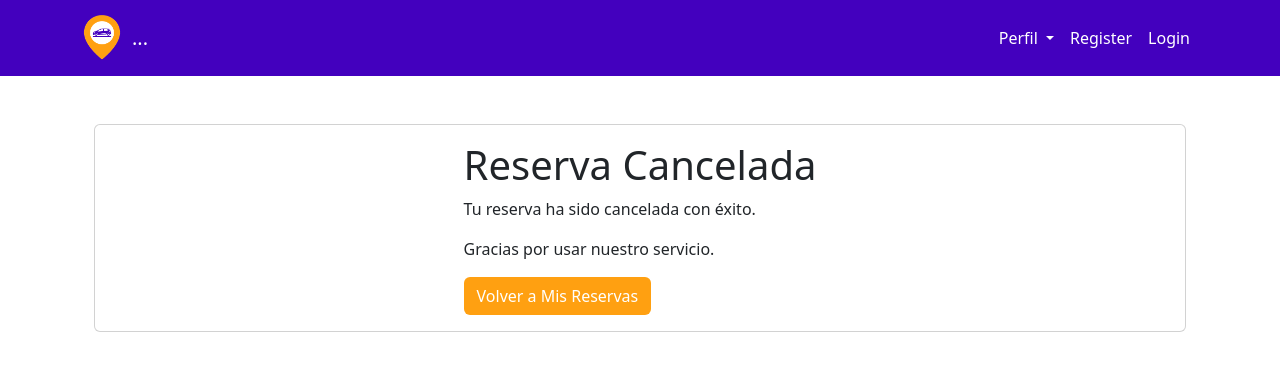
After one commit to NicoSabandoff/Estacionamiento, a Django app: page /confirmar_cancelacion/ in a window 1280 px wide. The commit adds this page. Shown: the top 371 px of the page. Run offline with Django 3.2, Linux system fonts and the light colour scheme; some libraries are stand-ins or nearby versions.

Commit message:
LISTOKOOO

```diff
--- a/app/templates/estacionamiento/arriendos.html
+++ b/app/templates/estacionamiento/arriendos.html
@@ -9,13 +9,13 @@
                     <h6 class="card-subtitle mb-2 text-muted">Fecha de Inicio: {{ arrendamiento.fecha_inicio }}</h6>
                     <h6 class="card-subtitle mb-2 text-muted">Fecha de Fin: {{ arrendamiento.fecha_fin }}</h6>
                     <h6 class="card-subtitle mb-2 text-muted">Dirección: {{ arrendamiento.estacionamiento.direccion }}</h6>
-                    <h6 class="card-subtitle mb-2 text-muted">Precio Total: {{ arrendamiento.precio }}</h6>
+                    <h6 class="card-subtitle mb-2 text-muted">Costo por Hora: {{ arrendamiento.precio }}</h6>
                     <!-- Agrega más detalles según tus modelos -->
                     <div class="btn-group" role="group">
                         <a href="{% url 'editar_arrendamiento' arrendamiento.id %}" class="btn">Modificar</a>
                     </div>
                     <div class="btn-group" role="group">
-                        <a href="" class="btn">Cancelar Reserva</a>
+                        <a href="{% url 'cancelar_reserva' arrendamiento.id %}" class="btn">Cancelar Reserva</a>
                     </div>
                 </div>
             </div>
--- /dev/null
+++ b/app/templates/estacionamiento/confirmacion_cancelado.html
@@ -0,0 +1,14 @@
+{% extends 'estacionamiento/base.html' %}
+
+{% block content %}
+<div class="container mt-5">
+    <div class="card d-flex align-items-center">
+        <div class="card-body">
+            <h1>Reserva Cancelada</h1>
+            <p>Tu reserva ha sido cancelada con éxito.</p>
+            <p>Gracias por usar nuestro servicio.</p>
+            <a href="{% url 'arriendos' %}" class="btn">Volver a Mis Reservas</a>
+        </div>
+    </div>
+</div>
+{% endblock %}
--- a/app/urls.py
+++ b/app/urls.py
@@ -13,5 +13,7 @@ urlpatterns=[
      path('pago_exitoso/', views.pago_exitoso, name='pago_exitoso'),
      path('arriendos/', views.arriendos, name='arriendos'),
      path('editar_arrendamiento/<int:arrendamiento_id>/', views.editar_arrendamiento, name='editar_arrendamiento'),
+     path('confirmar_cancelacion/', views.confirmar_cancelacion, name='confirmar_cancelacion'),
+     path('cancelar_reserva/<int:arrendamiento_id>/', views.cancelar_reserva, name='cancelar_reserva'),
 
 ]
--- a/app/views.py
+++ b/app/views.py
@@ -187,7 +187,7 @@ def editar_arrendamiento(request, arrendamiento_id):
     arrendamiento = get_object_or_404(Arrendamiento, pk=arrendamiento_id)
 
     if request.method == 'POST':
-        fecha_inicio = request.POST.get('fecha_inicio')
+        fecha_inicio = request.POST.get('fecha')
         hora_inicio = request.POST.get('hora_inicio')
         fecha_fin = request.POST.get('fecha_fin')
         hora_fin = request.POST.get('hora_fin')
@@ -204,3 +204,24 @@ def editar_arrendamiento(request, arrendamiento_id):
         return redirect('arriendos')
 
     return render(request, 'estacionamiento/editar_arrendamiento.html', {'arrendamiento': arrendamiento})
+
+
+def confirmar_cancelacion(request):
+    return render(request, 'estacionamiento/confirmacion_cancelado.html')
+
+def cancelar_reserva(request, arrendamiento_id):
+    try:
+        # Obtén el objeto de arrendamiento a cancelar
+        arrendamiento = Arrendamiento.objects.get(id=arrendamiento_id)
+
+        # Realiza la lógica para cancelar la reserva aquí (por ejemplo, cambiar el estado de la reserva)
+        # ...
+
+        # Elimina el arrendamiento
+        arrendamiento.delete()
+
+        # Redirige a la página de confirmación de cancelación
+        return redirect('confirmar_cancelacion')
+    except Arrendamiento.DoesNotExist:
+        # Maneja el caso en el que el arrendamiento no existe
+        return redirect('error')
```
Also changed, not shown: app/templates/estacionamiento/editar_arrendamiento.html (+42 -2 lines), db.sqlite3.
